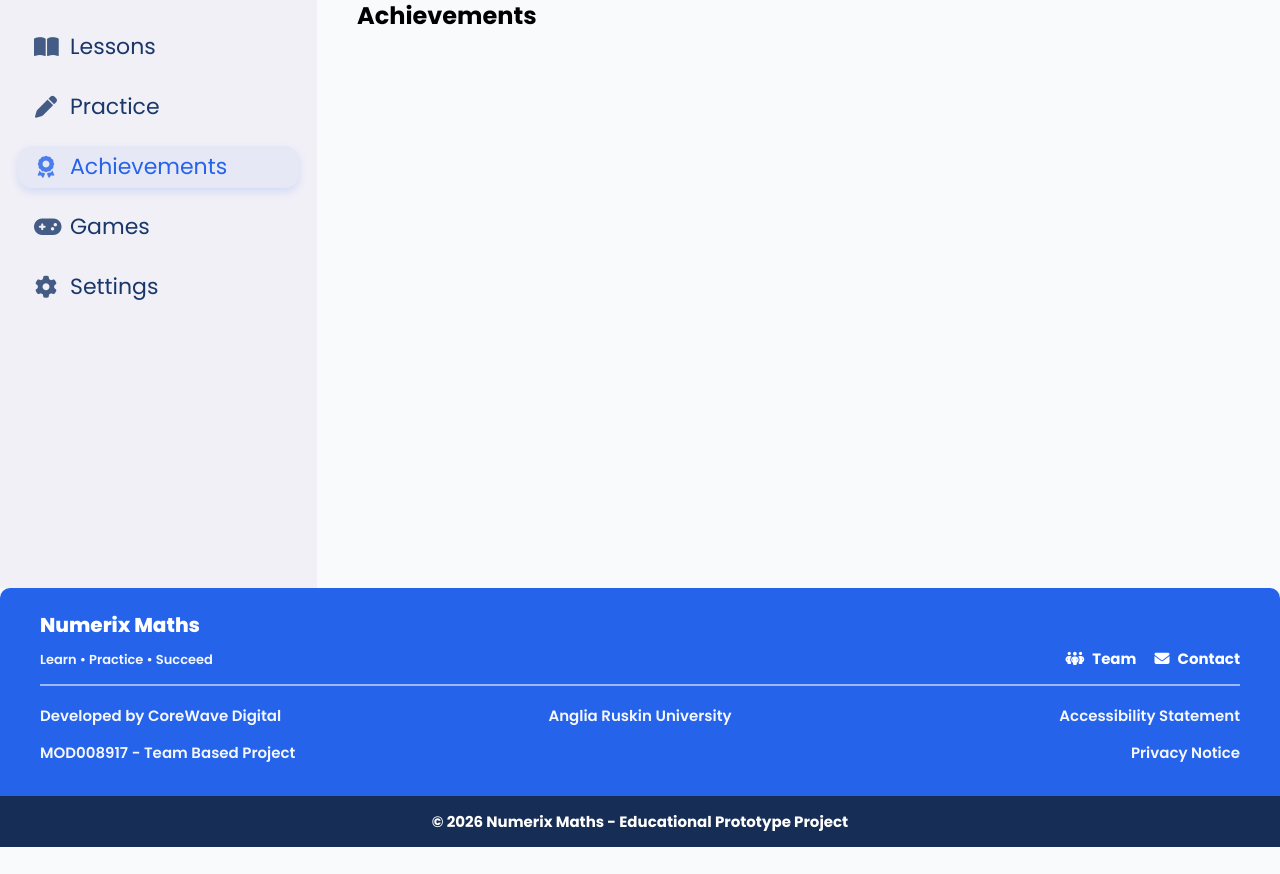
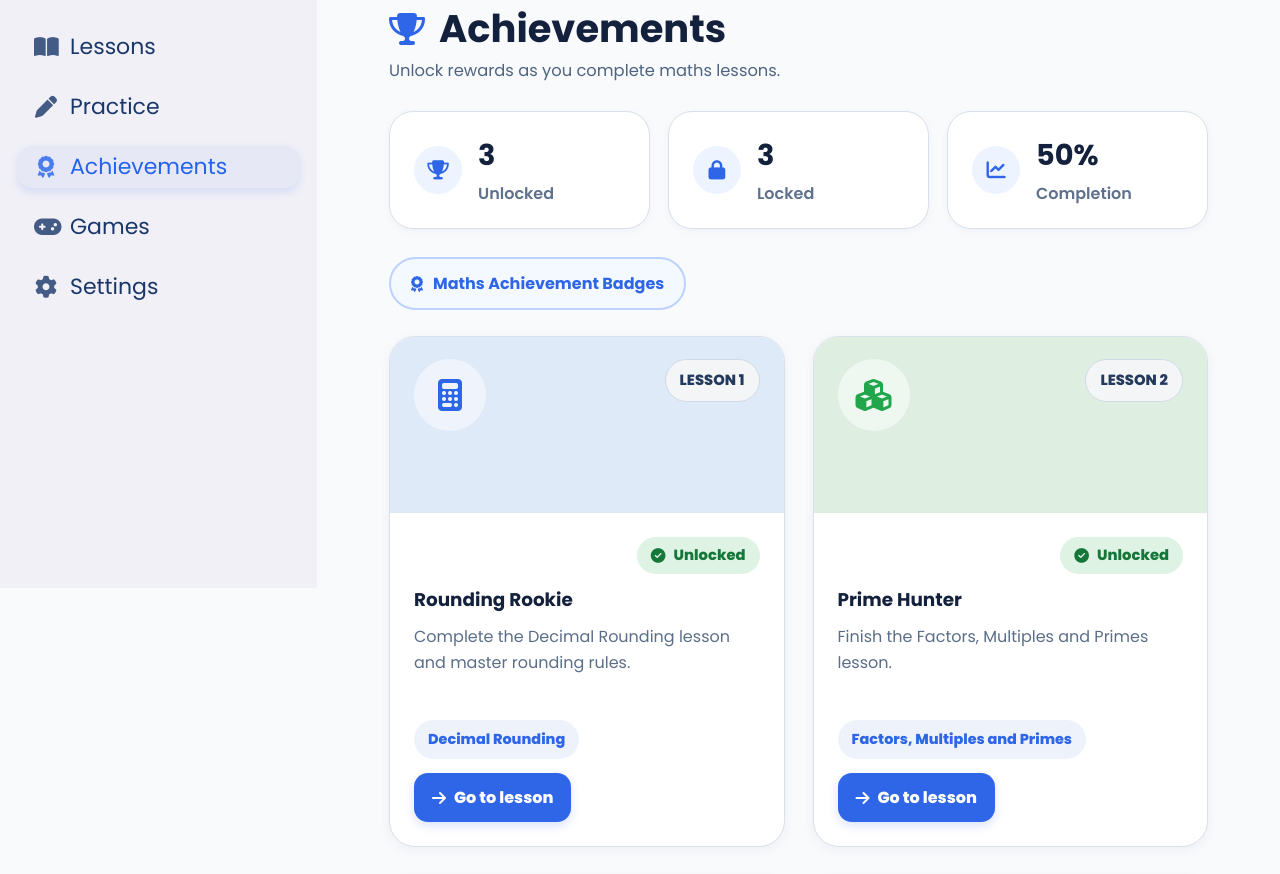
Before and after one commit to dburley67/Numerix-Maths, a Vue app: page /achievements in a window 1280 px wide. Shown: the part 212-1086 px from the top of the page. Before the commit the page ends 1059 px from the top, so only its background shows below. Built offline with nearby package versions, Linux system fonts and the light colour scheme.

Commit message:
Completed the additional team page outlining the repsonsibilties, contributions and roles of the entire development team

```diff
--- a/src/pages/AchievementsPage.vue
+++ b/src/pages/AchievementsPage.vue
@@ -1,5 +1,416 @@
 <template>
-  <div>
-    <h2>Achievements</h2>
-  </div>
+  <section class="achievements-page">
+    <div class="page-header">
+      <div class="page-title">
+        <i class="fa-solid fa-trophy"></i>
+        <h1>Achievements</h1>
+      </div>
+      <p>Unlock rewards as you complete maths lessons.</p>
+    </div>
+
+    <div class="progress-summary">
+      <div class="summary-card">
+        <i class="fa-solid fa-trophy"></i>
+        <div>
+          <h2>{{ unlockedCount }}</h2>
+          <p>Unlocked</p>
+        </div>
+      </div>
+      <div class="summary-card">
+        <i class="fa-solid fa-lock"></i>
+        <div>
+          <h2>{{ lockedCount }}</h2>
+          <p>Locked</p>
+        </div>
+      </div>
+      <div class="summary-card">
+        <i class="fa-solid fa-chart-line"></i>
+        <div>
+          <h2>{{ completionPercent }}%</h2>
+          <p>Completion</p>
+        </div>
+      </div>
+    </div>
+
+    <div class="section-pill">
+      <i class="fa-solid fa-award"></i><span>Maths Achievement Badges</span>
+    </div>
+
+    <div class="achievements-grid">
+      <div
+        v-for="achievement in achievements"
+        :key="achievement.id"
+        class="achievement-card"
+        :class="{ locked: !achievement.unlocked }"
+      >
+        <div class="achievement-banner" :class="achievement.bannerClass">
+          <div class="badge-icon">
+            <i v-if="achievement.unlocked" :class="achievement.icon"></i
+            ><i v-else class="fa-solid fa-lock"></i>
+          </div>
+          <span class="lesson-badge">{{ achievement.lessonBadge }}</span>
+        </div>
+
+        <div class="achievement-content">
+          <div class="achievement-top">
+            <span
+              class="achievement-status"
+              :class="achievement.unlocked ? 'done' : 'pending'"
+            >
+              <i
+                :class="
+                  achievement.unlocked
+                    ? 'fa-solid fa-circle-check'
+                    : 'fa-solid fa-lock'
+                "
+              ></i>
+              {{ achievement.unlocked ? "Unlocked" : "Locked" }}
+            </span>
+          </div>
+
+          <h3>{{ achievement.title }}</h3>
+          <p class="achievement-description">{{ achievement.description }}</p>
+
+          <div class="achievement-bottom">
+            <span class="topic-label">{{ achievement.topic }}</span>
+            <RouterLink
+              v-if="achievement.unlocked"
+              :to="achievement.lessonLink"
+              class="lesson-link"
+              ><i class="fa-solid fa-arrow-right"></i>Go to lesson</RouterLink
+            >
+            <div v-else class="lesson-link disabled-link">
+              <i class="fa-solid fa-lock"></i>Complete to unlock
+            </div>
+          </div>
+        </div>
+      </div>
+    </div>
+  </section>
 </template>
+
+<script setup>
+import { computed } from "vue";
+
+const achievements = [
+  {
+    id: 1,
+    title: "Rounding Rookie",
+    description:
+      "Complete the Decimal Rounding lesson and master rounding rules.",
+    topic: "Decimal Rounding",
+    lessonLink: "/lesson1",
+    lessonBadge: "LESSON 1",
+    icon: "fa-solid fa-calculator",
+    bannerClass: "banner-blue",
+    unlocked: true,
+  },
+  {
+    id: 2,
+    title: "Prime Hunter",
+    description: "Finish the Factors, Multiples and Primes lesson.",
+    topic: "Factors, Multiples and Primes",
+    lessonLink: "/lesson2",
+    lessonBadge: "LESSON 2",
+    icon: "fa-solid fa-cubes",
+    bannerClass: "banner-green",
+    unlocked: true,
+  },
+  {
+    id: 3,
+    title: "Standard Form Starter",
+    description: "Unlock this by completing the Standard Form lesson.",
+    topic: "Standard Form",
+    lessonLink: "/lesson3",
+    lessonBadge: "LESSON 3",
+    icon: "fa-solid fa-square-root-variable",
+    bannerClass: "banner-orange",
+    unlocked: false,
+  },
+  {
+    id: 4,
+    title: "Practice Champion",
+    description: "Complete 5 maths practice activities.",
+    topic: "Practice Skills",
+    lessonLink: "/practice",
+    lessonBadge: "PRACTICE",
+    icon: "fa-solid fa-pen",
+    bannerClass: "banner-purple",
+    unlocked: false,
+  },
+  {
+    id: 5,
+    title: "Lesson Explorer",
+    description: "Visit all core maths lesson pages.",
+    topic: "Lesson Progress",
+    lessonLink: "/lessons",
+    lessonBadge: "ALL LESSONS",
+    icon: "fa-solid fa-book-open",
+    bannerClass: "banner-green",
+    unlocked: true,
+  },
+  {
+    id: 6,
+    title: "Maths Master in Training",
+    description: "Unlock all starter maths achievements.",
+    topic: "Overall Progress",
+    lessonLink: "/home",
+    lessonBadge: "MASTER",
+    icon: "fa-solid fa-medal",
+    bannerClass: "banner-yellow",
+    unlocked: false,
+  },
+];
+
+const unlockedCount = computed(
+  () => achievements.filter((a) => a.unlocked).length,
+);
+const lockedCount = computed(
+  () => achievements.filter((a) => !a.unlocked).length,
+);
+const completionPercent = computed(() =>
+  Math.round((unlockedCount.value / achievements.length) * 100),
+);
+</script>
+
+<style scoped>
+.achievements-page {
+  min-height: 100%;
+  padding: 32px;
+  background: transparent;
+}
+.page-header {
+  margin-bottom: 28px;
+}
+.page-title {
+  display: flex;
+  align-items: center;
+  gap: 14px;
+  margin-bottom: 10px;
+}
+.page-title i {
+  font-size: 2rem;
+  color: #2f66e8;
+}
+.page-header h1 {
+  margin: 0;
+  font-size: 2.4rem;
+  line-height: 1;
+  color: #14213d;
+}
+.page-header p {
+  margin: 0;
+  color: #4f6481;
+  font-size: 1.02rem;
+  font-weight: 500;
+}
+.progress-summary {
+  display: grid;
+  grid-template-columns: repeat(3, 1fr);
+  gap: 18px;
+  margin-bottom: 28px;
+}
+.summary-card {
+  background: #fff;
+  border: 1px solid #d8e0ea;
+  border-radius: 24px;
+  padding: 22px 24px;
+  display: flex;
+  align-items: center;
+  gap: 16px;
+  box-shadow: 0 2px 8px rgba(31, 47, 70, 0.04);
+}
+.summary-card i {
+  width: 48px;
+  height: 48px;
+  border-radius: 50%;
+  background: #edf4ff;
+  color: #2f66e8;
+  display: flex;
+  align-items: center;
+  justify-content: center;
+  font-size: 1.2rem;
+}
+.summary-card h2 {
+  margin: 0;
+  font-size: 1.8rem;
+  color: #14213d;
+}
+.summary-card p {
+  margin: 4px 0 0;
+  color: #5f718c;
+  font-weight: 600;
+}
+.section-pill {
+  display: inline-flex;
+  align-items: center;
+  gap: 10px;
+  margin-bottom: 26px;
+  padding: 12px 20px;
+  border: 2px solid #bcd3ff;
+  border-radius: 999px;
+  color: #2f66e8;
+  background: #f4f8ff;
+  font-weight: 700;
+}
+.achievements-grid {
+  display: grid;
+  grid-template-columns: repeat(auto-fit, minmax(290px, 1fr));
+  gap: 28px;
+}
+.achievement-card {
+  background: #fff;
+  border: 1px solid #d8e0ea;
+  border-radius: 26px;
+  overflow: hidden;
+  box-shadow: 0 3px 12px rgba(31, 47, 70, 0.05);
+}
+.achievement-banner {
+  height: 132px;
+  padding: 22px 24px;
+  display: flex;
+  align-items: flex-start;
+  justify-content: space-between;
+}
+.banner-blue {
+  background: #dfeaf9;
+}
+.banner-green {
+  background: #deefe2;
+}
+.banner-orange {
+  background: #f3e5cf;
+}
+.banner-purple {
+  background: #ece4f6;
+}
+.banner-yellow {
+  background: #f9f1d6;
+}
+.badge-icon {
+  width: 72px;
+  height: 72px;
+  border-radius: 50%;
+  background: rgba(255, 255, 255, 0.5);
+  display: flex;
+  align-items: center;
+  justify-content: center;
+  color: #2f66e8;
+  font-size: 2rem;
+}
+.banner-green .badge-icon {
+  color: #21a64b;
+}
+.banner-orange .badge-icon {
+  color: #f06a11;
+}
+.banner-purple .badge-icon {
+  color: #7c4dff;
+}
+.banner-yellow .badge-icon {
+  color: #c6922b;
+}
+.locked .badge-icon {
+  color: #8a97ab;
+}
+.lesson-badge {
+  background: #f4f5f7;
+  color: #23395d;
+  border: 1px solid #cfd8e6;
+  border-radius: 999px;
+  padding: 10px 14px;
+  font-size: 0.92rem;
+  font-weight: 800;
+}
+.achievement-content {
+  padding: 24px;
+}
+.achievement-top {
+  display: flex;
+  justify-content: flex-end;
+  margin-bottom: 14px;
+}
+.achievement-status {
+  display: inline-flex;
+  align-items: center;
+  gap: 8px;
+  padding: 8px 14px;
+  border-radius: 999px;
+  font-size: 0.92rem;
+  font-weight: 800;
+}
+.achievement-status.done {
+  background: #dff3e4;
+  color: #16773a;
+}
+.achievement-status.pending {
+  background: #e6ebf2;
+  color: #6a778d;
+}
+.achievement-content h3 {
+  margin: 0 0 12px;
+  color: #14213d;
+  font-size: 1.15rem;
+  line-height: 1.3;
+}
+.achievement-description {
+  margin: 0 0 18px;
+  color: #5b6e88;
+  font-size: 1rem;
+  line-height: 1.6;
+  min-height: 78px;
+}
+.achievement-bottom {
+  display: flex;
+  flex-direction: column;
+  align-items: flex-start;
+  gap: 14px;
+}
+.topic-label {
+  display: inline-block;
+  background: #eef3fb;
+  color: #2f66e8;
+  padding: 9px 14px;
+  border-radius: 999px;
+  font-size: 0.9rem;
+  font-weight: 800;
+}
+.lesson-link {
+  display: inline-flex;
+  align-items: center;
+  gap: 8px;
+  background: #2f66e8;
+  color: #fff;
+  padding: 12px 18px;
+  border-radius: 14px;
+  text-decoration: none;
+  font-weight: 800;
+  box-shadow: 0 4px 10px rgba(47, 102, 232, 0.18);
+}
+.lesson-link:hover {
+  background: #2558cf;
+}
+.disabled-link {
+  background: #cfd8e3;
+  color: #53657e;
+  box-shadow: none;
+  cursor: not-allowed;
+}
+@media (max-width: 900px) {
+  .progress-summary {
+    grid-template-columns: 1fr;
+  }
+}
+@media (max-width: 768px) {
+  .achievements-page {
+    padding: 20px;
+  }
+  .page-header h1 {
+    font-size: 2rem;
+  }
+  .achievement-banner {
+    height: auto;
+    min-height: 120px;
+  }
+}
+</style>
```
